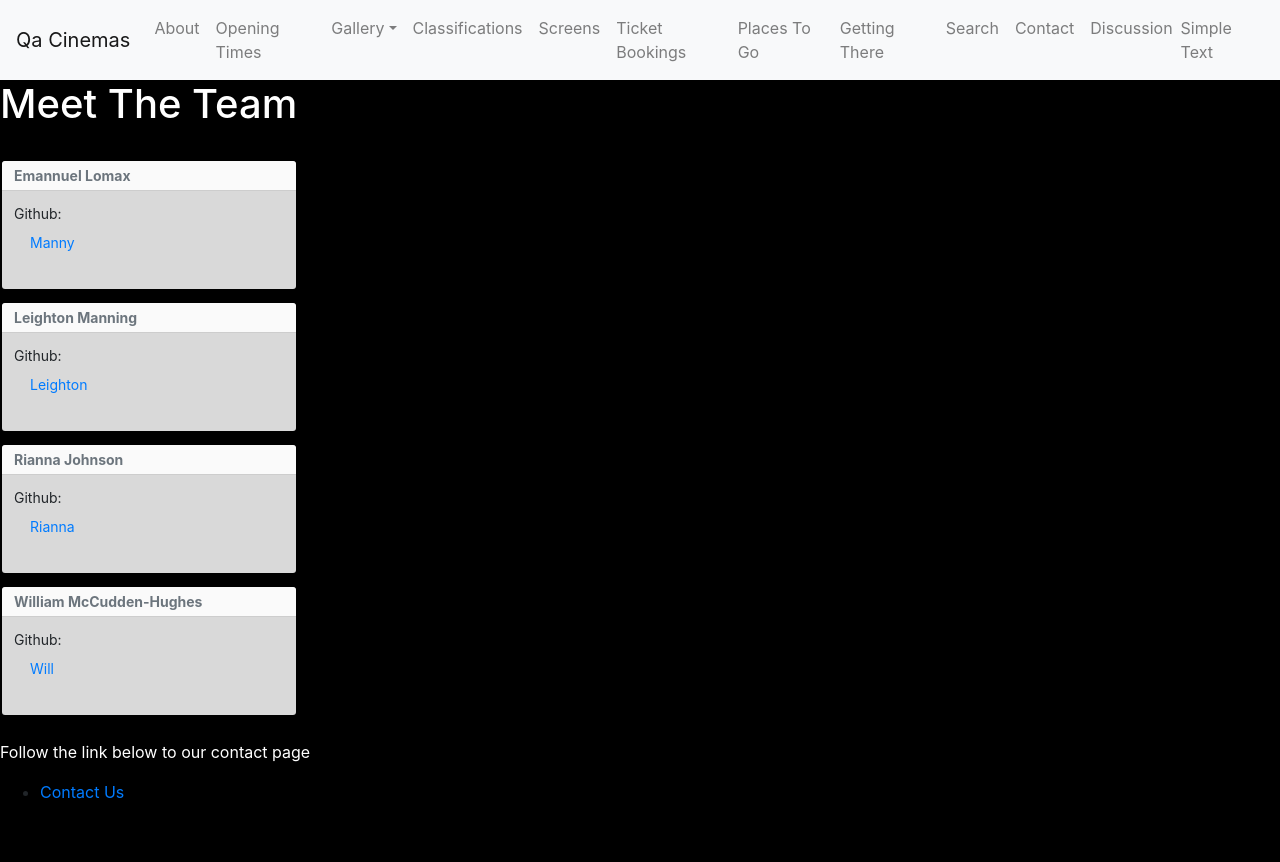
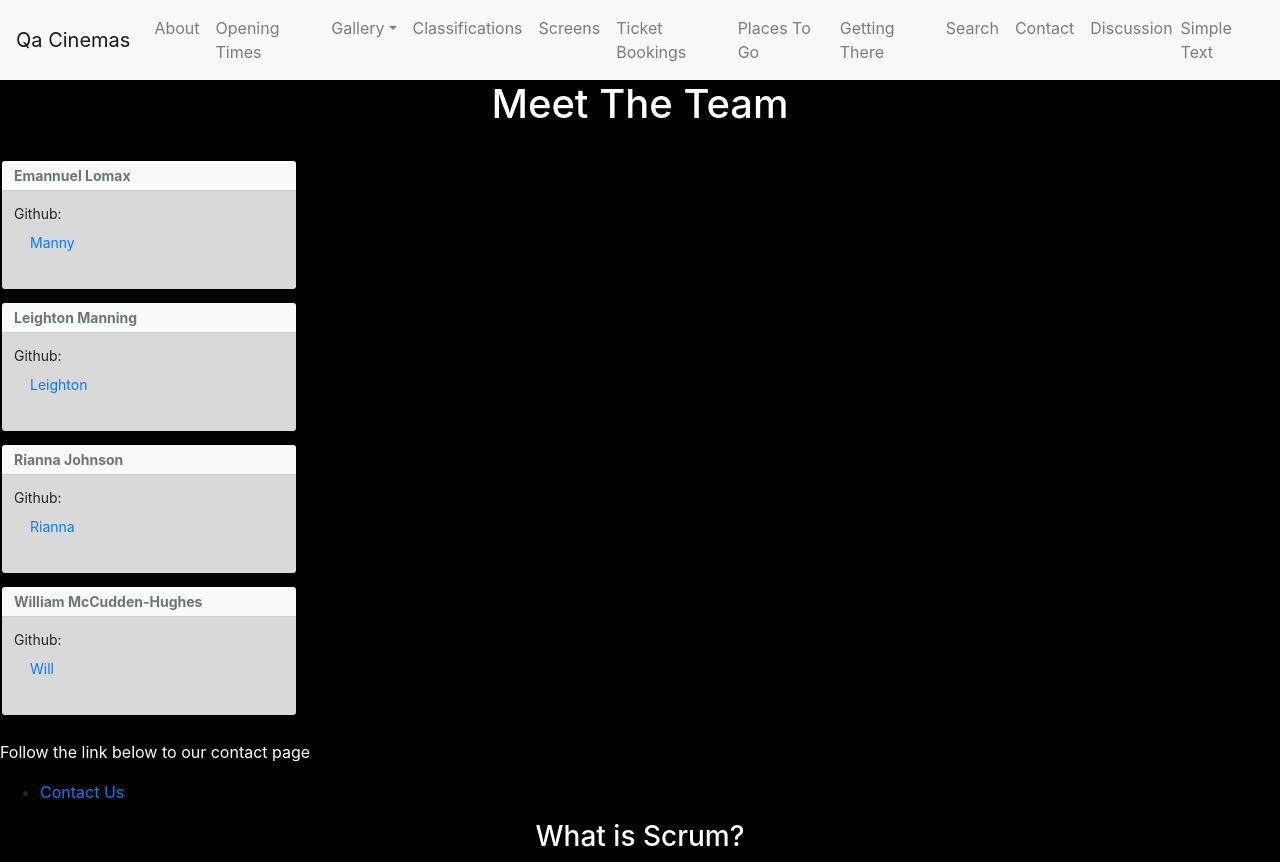
Before and after one commit to leightonmanningQA/QACinemas, a React (Create React App) app in the folder Frontend/qacinemas/: page /about in a window 1280 px wide. Before the commit the page ends 820 px from the top, so only its background shows below. Built offline with nearby package versions, Linux system fonts and the light colour scheme.

Commit message:
Scrum Description Started

```diff
--- a/Frontend/qacinemas/src/Components/About/About.jsx
+++ b/Frontend/qacinemas/src/Components/About/About.jsx
@@ -7,7 +7,7 @@ import { Toast, ToastBody, ToastHeader } from 'reactstrap';
 const About = (props) => {
   return (
   <>
-        <h1 className="text-white">Meet The Team</h1>
+  <h1 className="text-white" align="center">Meet The Team</h1>
   <Row xs="1" sm="2" md="4">
     <div className="p-3 my-2 rounded">
       <Toast>
@@ -18,7 +18,7 @@ const About = (props) => {
           <p>Github:<a class="nav-link" href="https://github.com/qamanny" target="_blank">Manny</a></p>
         </ToastBody>
       </Toast>
-        {/* ------------------------------------------- */}
+
       <Toast>
         <ToastHeader>
           Leighton Manning
@@ -27,7 +27,7 @@ const About = (props) => {
          <p>Github:<a class="nav-link" href="https://github.com/leightonmanningQA" target="_blank">Leighton</a></p>
         </ToastBody>
       </Toast>
-        {/* ---------------------------------------------- */}
+
       <Toast>
         <ToastHeader>
           Rianna Johnson
@@ -36,7 +36,7 @@ const About = (props) => {
           <p>Github:<a class="nav-link" href="https://github.com/RQAJohnson" target="_blank">Rianna</a></p>
         </ToastBody>
       </Toast>
-        {/* ---------------------------------------------- */}
+
       <Toast>
         <ToastHeader>
           William McCudden-Hughes
@@ -54,6 +54,11 @@ const About = (props) => {
       <li><Link to="/Contact">Contact Us</Link></li>
     </ul>
   </div>
+
+  <div>
+    <h3 className="text-white" align="center">What is Scrum?</h3>
+  </div>
+
 </>
 
     )
```
Lines whose indentation alone changed are shown as unchanged.
